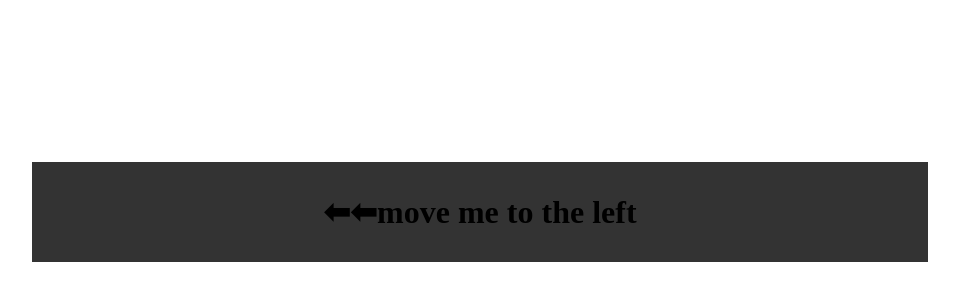
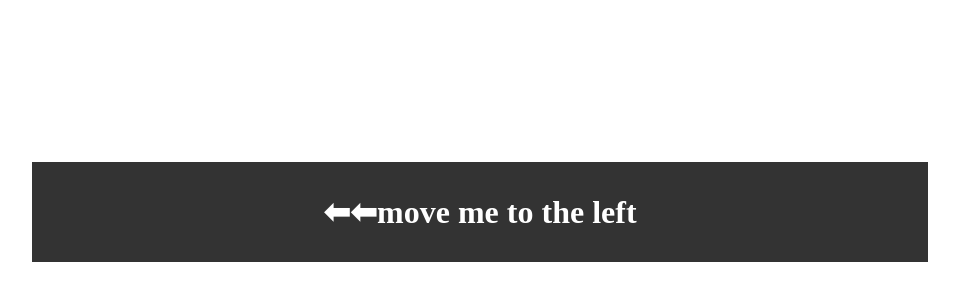
Before and after one commit to e-salehipanah/touch-with-hammer--js-, a plain HTML site: page index.html in a window 1280 px wide. Shown: the part 188-488 px from the top of the page, without its empty margins (160-1119 px from the left). Drawn offline with Linux system fonts and the light colour scheme.

Commit message:
fix style

```diff
--- a/style.css
+++ b/style.css
@@ -18,11 +18,12 @@ body {
     display:flex;
     justify-content:center;
     align-items:center;
+    transition: 0.5s all;
 }
 
-#box{
+#box h1{
     text-align: center;
-    transition: 0.5s all;
+    color: #fff;
 }
 
 .moved{
```
